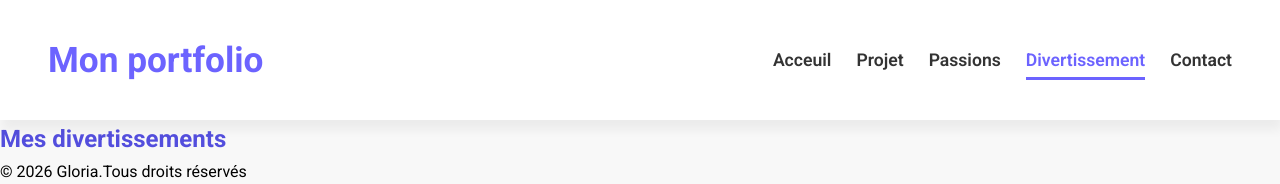
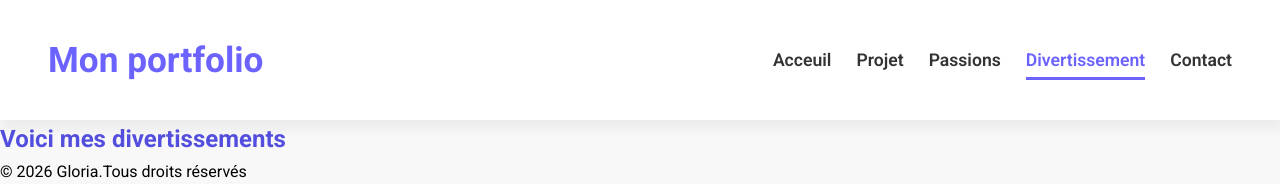
Before and after one commit to 24na366si-spec/Mon-portfolio-2026, a plain HTML site: page divertissement.html in a window 1280 px wide. Shown: the top 184 px of the page. Drawn offline with Linux system fonts and the light colour scheme.

Commit message:
Update divertissement.html

```diff
--- a/divertissement.html
+++ b/divertissement.html
@@ -27,7 +27,7 @@
   </header>
   <main>
     <section>
-        <h1>Mes divertissements</h1>
+        <h1>Voici mes divertissements</h1>
     </section>
   </main>
     <footer>
```
